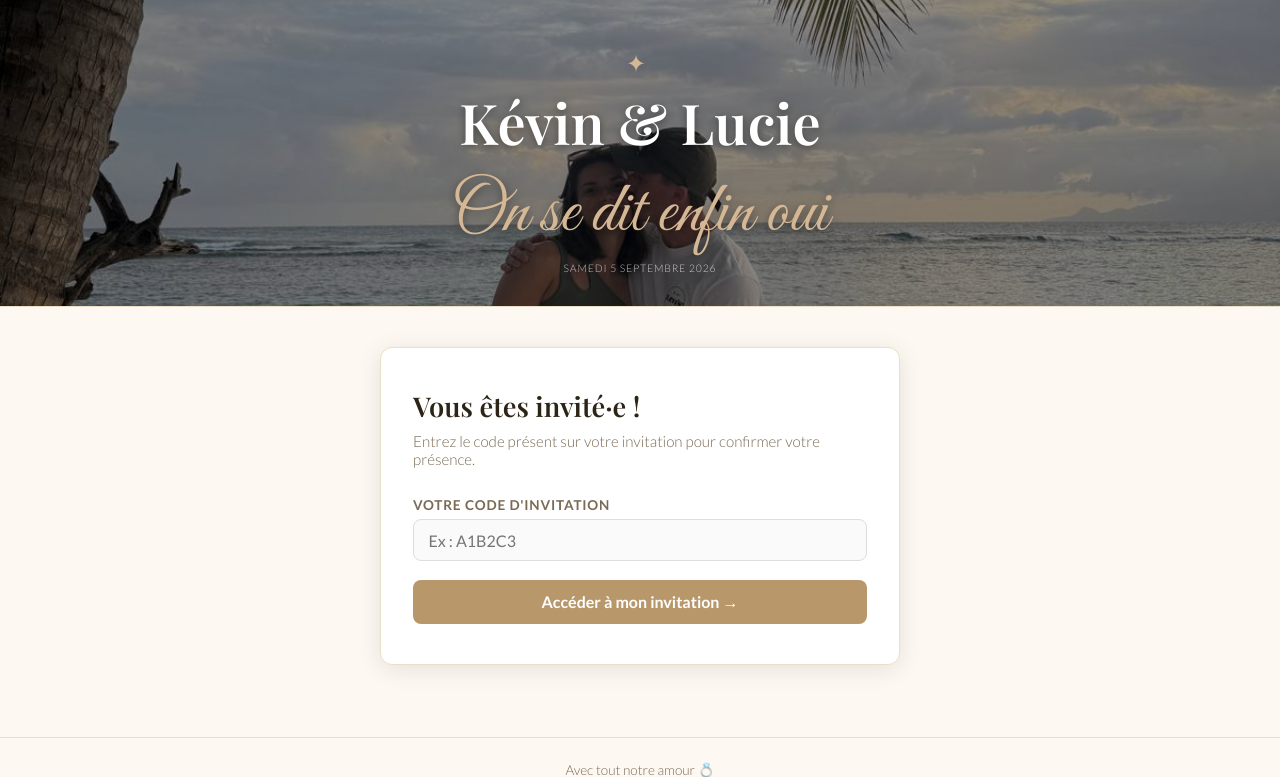
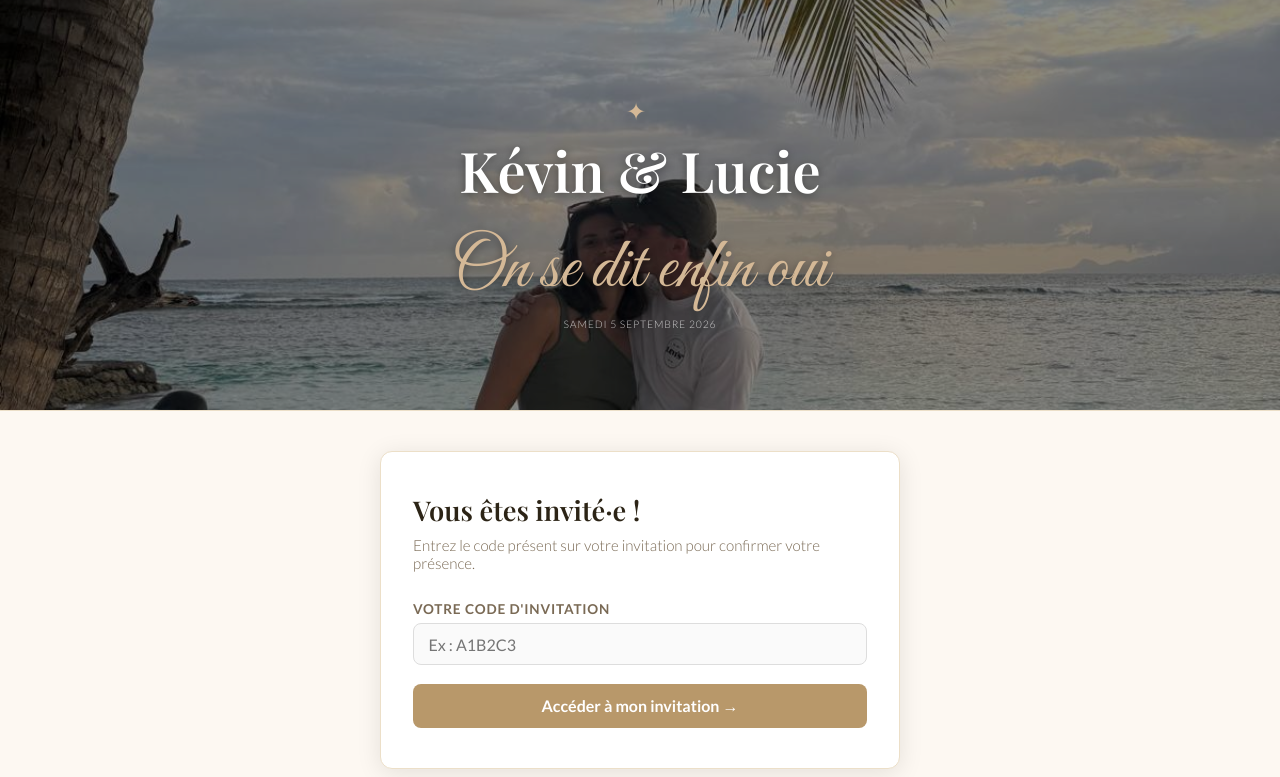
Before and after one commit to armshivb/mariage-rsvp, a FastAPI app: page / in a window 1280 px wide. Shown: the top 777 px of the page. Run offline with FastAPI, Linux system fonts and the light colour scheme; some web fonts are replaced.

Commit message:
agrandir header pour moins tronquer la photo

```diff
--- a/static/style.css
+++ b/static/style.css
@@ -27,10 +27,15 @@ body {
 /* ── Header ───────────────────────────────────────────────────────── */
 header {
   text-align: center;
-  padding: 3rem 1rem 2rem;
+  padding: 6rem 1rem 5rem;
   background: linear-gradient(rgba(0,0,0,0.45), rgba(0,0,0,0.45)),
               url('/static/kevin_lucie.jpg') center/cover no-repeat;
   border-bottom: 1px solid #ecdfc8;
+  min-height: 400px;
+  display: flex;
+  flex-direction: column;
+  align-items: center;
+  justify-content: center;
 }
 
 .header-deco { font-size: 1.5rem; color: var(--gold-l); letter-spacing: .5rem; }
```
